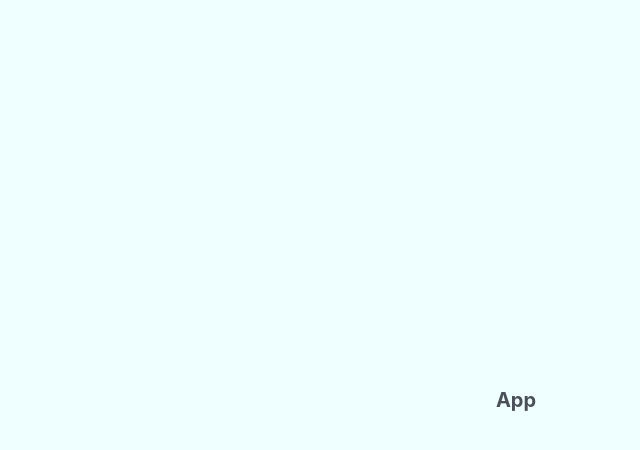
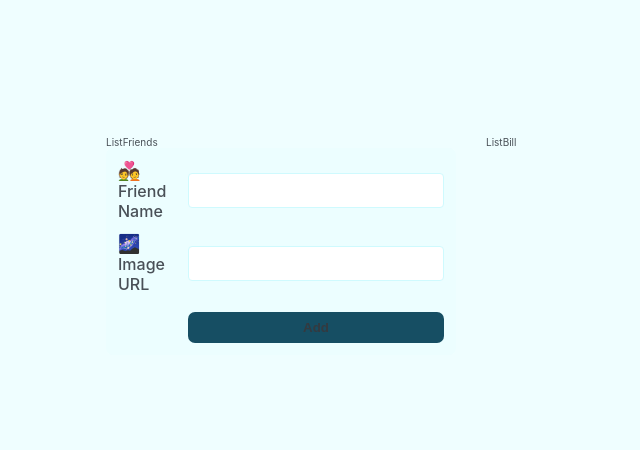
Before and after one commit to roshana01/Friend-eat-list, a React (Vite) app: page / in a window 1280 px wide. Shown: the top 450 px of the page, without its empty margins (124-764 px from the left). Built offline with nearby package versions, Linux system fonts and the light colour scheme.

Commit message:
Add : components children at components perant

```diff
--- a/src/components/App.jsx
+++ b/src/components/App.jsx
@@ -1,9 +1,18 @@
 import React from "react";
+import AddFormFriend from "./AddFormFriend";
+import ListFriends from "./ListFriends";
+import ListBill from "./ListBill";
 
 export default function App() {
   return (
     <>
-      <h1>App</h1>
+      <div className="app">
+        <div className="sidebar">
+          <ListFriends />
+          <AddFormFriend />
+        </div>
+        <ListBill />
+      </div>
     </>
   );
 }
```
